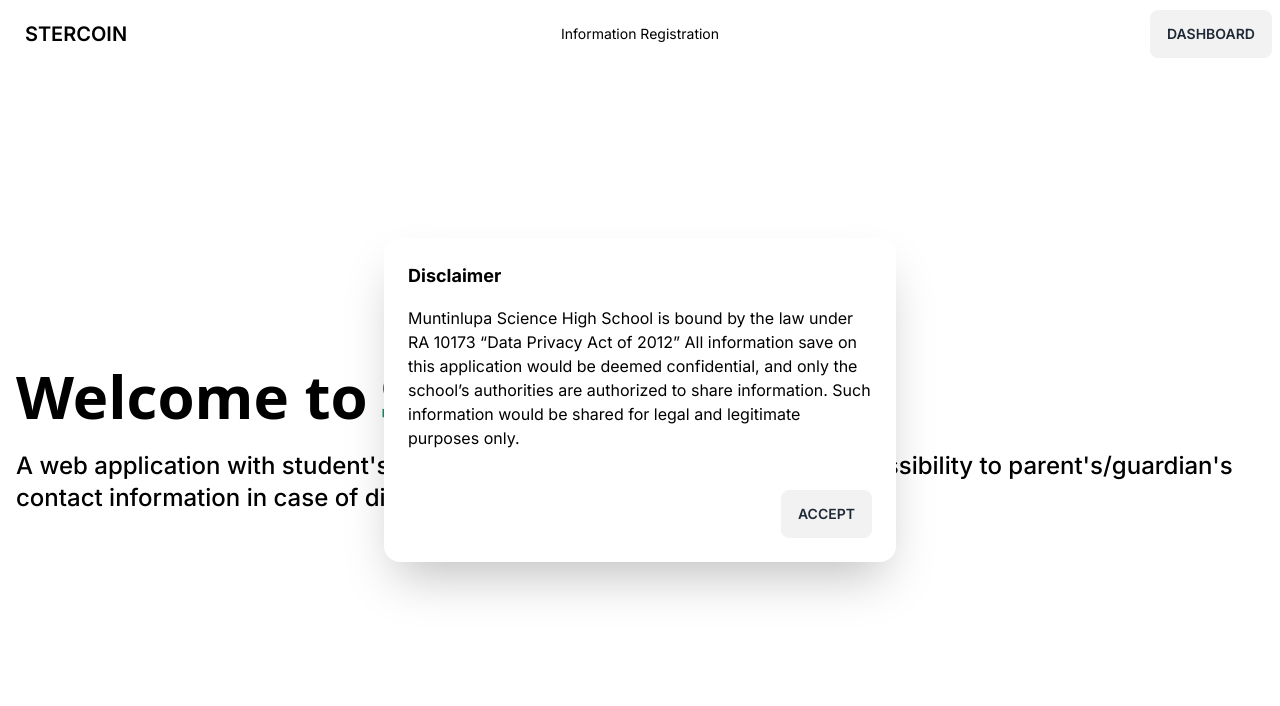
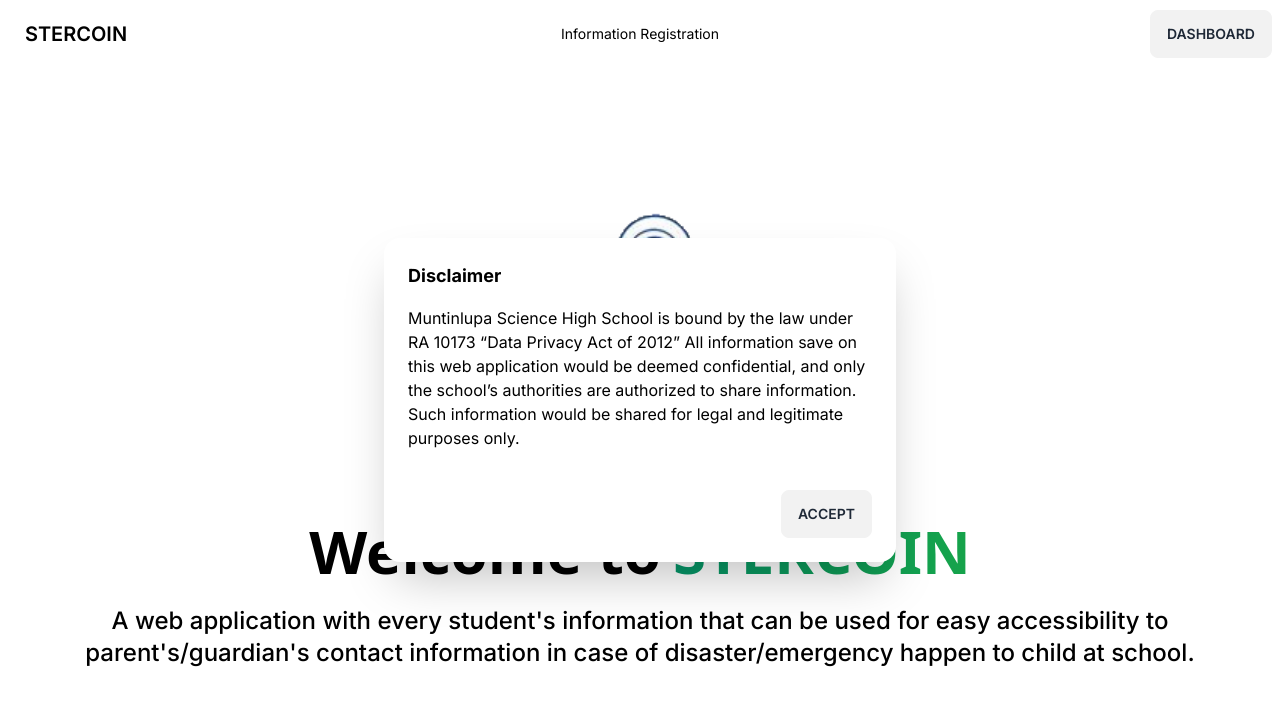
Before and after one commit to MunSci-PH/STERCOIN, a Next.js app: page / in a window 1280 px wide. Shown: the top 706 px of the page. Built offline with nearby package versions, Linux system fonts and the light colour scheme.

Commit message:
logo changes

```diff
--- a/app/components/regForm.tsx
+++ b/app/components/regForm.tsx
@@ -117,7 +117,9 @@ const Form = () => {
       .from("sections")
       .select()
       .eq("grade", e.target.value);
-    const list = sections?.map((e) => e.sectionName);
+    const list = sections
+      ?.map((e) => e.sectionName)
+      .sort((a, b) => a.localeCompare(b));
 
     console.log(e.target.value, list);
     //@ts-expect-error
@@ -452,8 +454,8 @@ const Form = () => {
         Submit
       </button>
       <p className="prose text-xs text-center mx-auto">
-        If you are experiencing trouble registering, please contact the App Developers, Sulpicio
-        Demontaño IV and Addy Suarnaba on Messenger.
+        If you are experiencing trouble registering, please contact the App
+        Developers, Sulpicio Demontaño IV and Addy Suarnaba on Messenger.
       </p>
     </form>
   );
--- a/app/page.tsx
+++ b/app/page.tsx
@@ -1,5 +1,6 @@
 "use client";
 
+import Image from "next/image";
 import { useEffect, useRef, useState } from "react";
 
 export default function Home() {
@@ -25,10 +26,10 @@ export default function Home() {
           <h3 className="font-bold text-lg">Disclaimer</h3>
           <p className="py-4">
             Muntinlupa Science High School is bound by the law under RA 10173
-            “Data Privacy Act of 2012” All information save on this application
-            would be deemed confidential, and only the school’s authorities are
-            authorized to share information. Such information would be shared
-            for legal and legitimate purposes only.
+            “Data Privacy Act of 2012” All information save on this web
+            application would be deemed confidential, and only the school’s
+            authorities are authorized to share information. Such information
+            would be shared for legal and legitimate purposes only.
           </p>
           <div className="modal-action">
             <button className="btn" onClick={() => handleAccept("false")}>
@@ -39,7 +40,14 @@ export default function Home() {
       </dialog>
       <main className="flex-1 flex container mx-auto text-center px-4">
         <div className="m-auto">
-          <div className="flex flex-row text-3xl md:text-6xl font-sans font-semibold justify-center md:justify-start">
+          <Image
+            src="/logo.png"
+            width={310}
+            height={310}
+            alt={""}
+            className="mx-auto"
+          />
+          <div className="flex flex-row text-3xl md:text-6xl font-sans font-semibold justify-center">
             <span className="inline-flex flex-row items-center">
               Welcome to
               <p className="ml-3 bg-clip-text text-transparent bg-gradient-to-r to-green-600 from-emerald-600 font-bold py-3">
@@ -47,9 +55,9 @@ export default function Home() {
               </p>
             </span>
           </div>
-          <p className="mt-3 md:text-2xl text-center md:text-left font-medium">
-            A web application with student&apos;s information that can be used
-            for easy accessibility to parent&apos;s/guardian&apos;s contact
+          <p className="mt-3 md:text-2xl text-center font-medium">
+            A web application with every student&apos;s information that can be
+            used for easy accessibility to parent&apos;s/guardian&apos;s contact
             information in case of disaster/emergency happen to child at school.
           </p>
         </div>
```
Also changed, not shown: public/logo.png (added).
